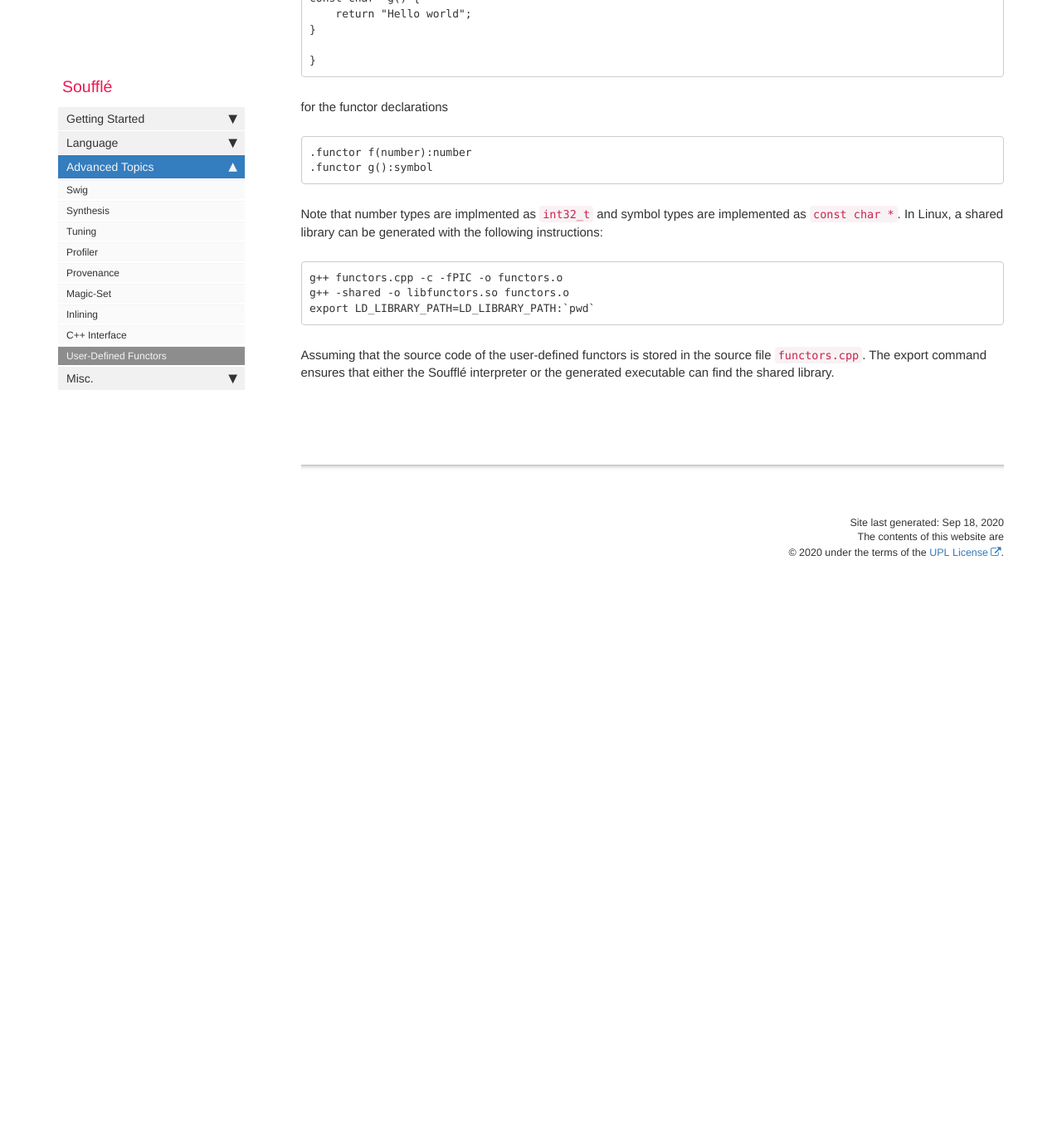
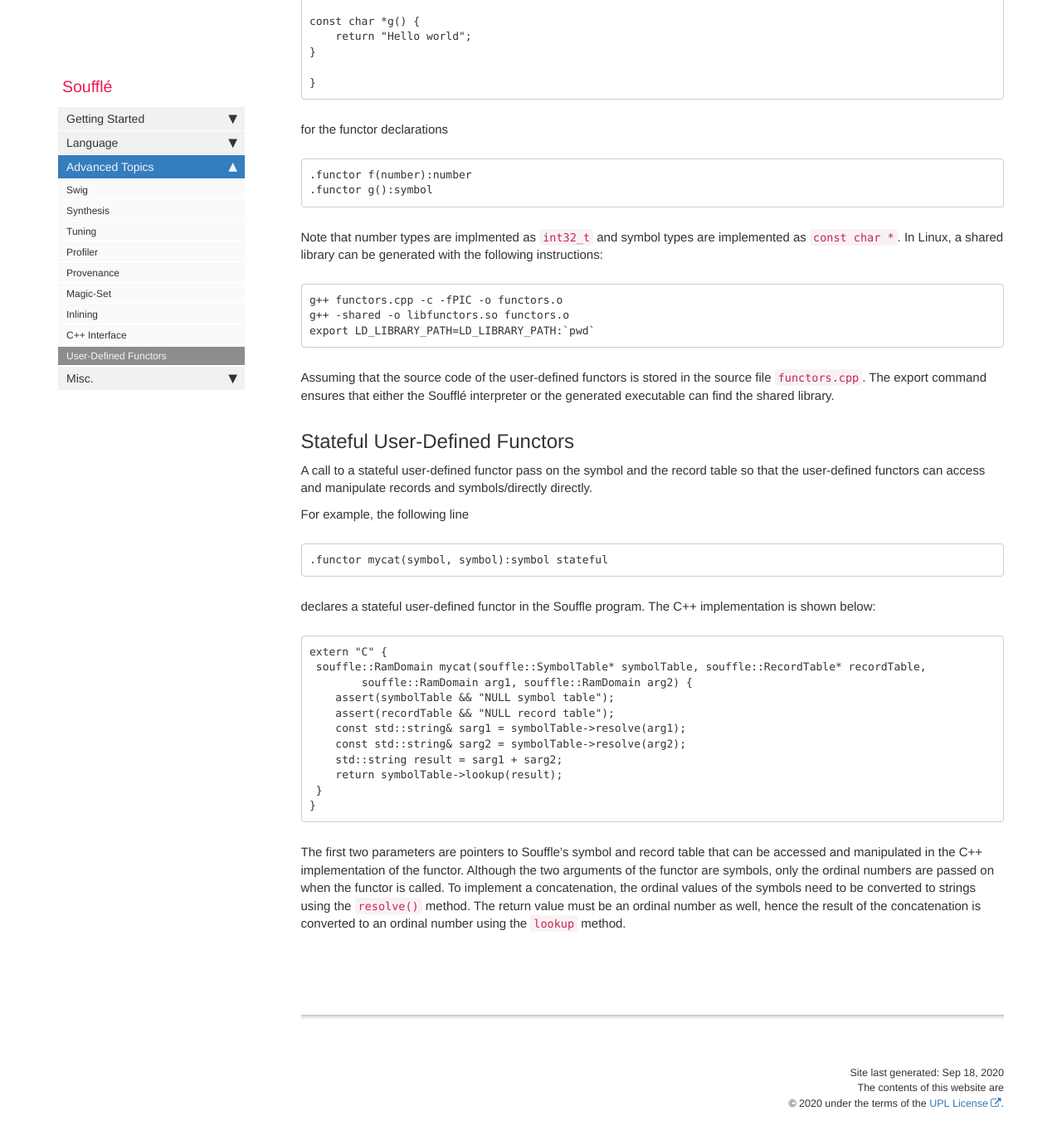
Before and after one commit to souffle-lang/souffle-lang.github.io, a Jekyll site: the page built from pages/docs/functors.md, in a window 1280 px wide and 1400 px high, scrolled down 1984 px. Shown: the top 1374 px of the window at 83% size. Built offline with Jekyll 4.4.1, drawn with Linux system fonts in a browser that asks for light colours; comment, search, counter and statistics services are not loaded; before the commit the page ends 2720 px from its top, so only the background shows below that; some of the changed text lies outside the part shown.

Commit message:
Added stateful functors

````diff
--- a/pages/docs/functors.md
+++ b/pages/docs/functors.md
@@ -100,3 +100,38 @@ g++ -shared -o libfunctors.so functors.o
 export LD_LIBRARY_PATH=LD_LIBRARY_PATH:`pwd`
 ```
 Assuming that the source code of the user-defined functors is stored in the source file ```functors.cpp```. The export command ensures that either the Soufflé interpreter or the generated executable can find the shared library.
+
+## Stateful User-Defined Functors
+A call to a stateful user-defined functor pass
+on the symbol and the record table so that the
+user-defined functors can access and manipulate
+records and symbols/directly directly.
+
+For example, the following line
+```
+.functor mycat(symbol, symbol):symbol stateful
+```
+declares a stateful user-defined functor in
+the Souffle program. The C++ implementation
+is shown below:
+
+```
+extern "C" {
+ souffle::RamDomain mycat(souffle::SymbolTable* symbolTable, souffle::RecordTable* recordTable,
+        souffle::RamDomain arg1, souffle::RamDomain arg2) {
+    assert(symbolTable && "NULL symbol table");
+    assert(recordTable && "NULL record table");
+    const std::string& sarg1 = symbolTable->resolve(arg1);
+    const std::string& sarg2 = symbolTable->resolve(arg2);
+    std::string result = sarg1 + sarg2;
+    return symbolTable->lookup(result);
+ }
+}
+```
+The first two parameters are pointers to Souffle's symbol and record table that can be accessed and manipulated in the C++ implementation of the functor.
+Although the two arguments of the functor are symbols, only the ordinal numbers
+are passed on when the functor is called. To implement a concatenation,
+the ordinal values of the symbols need to be converted to strings using
+the `resolve()` method. The return value must be an ordinal number as well,
+hence the result of the concatenation is converted to an ordinal number
+using the `lookup` method.
````
